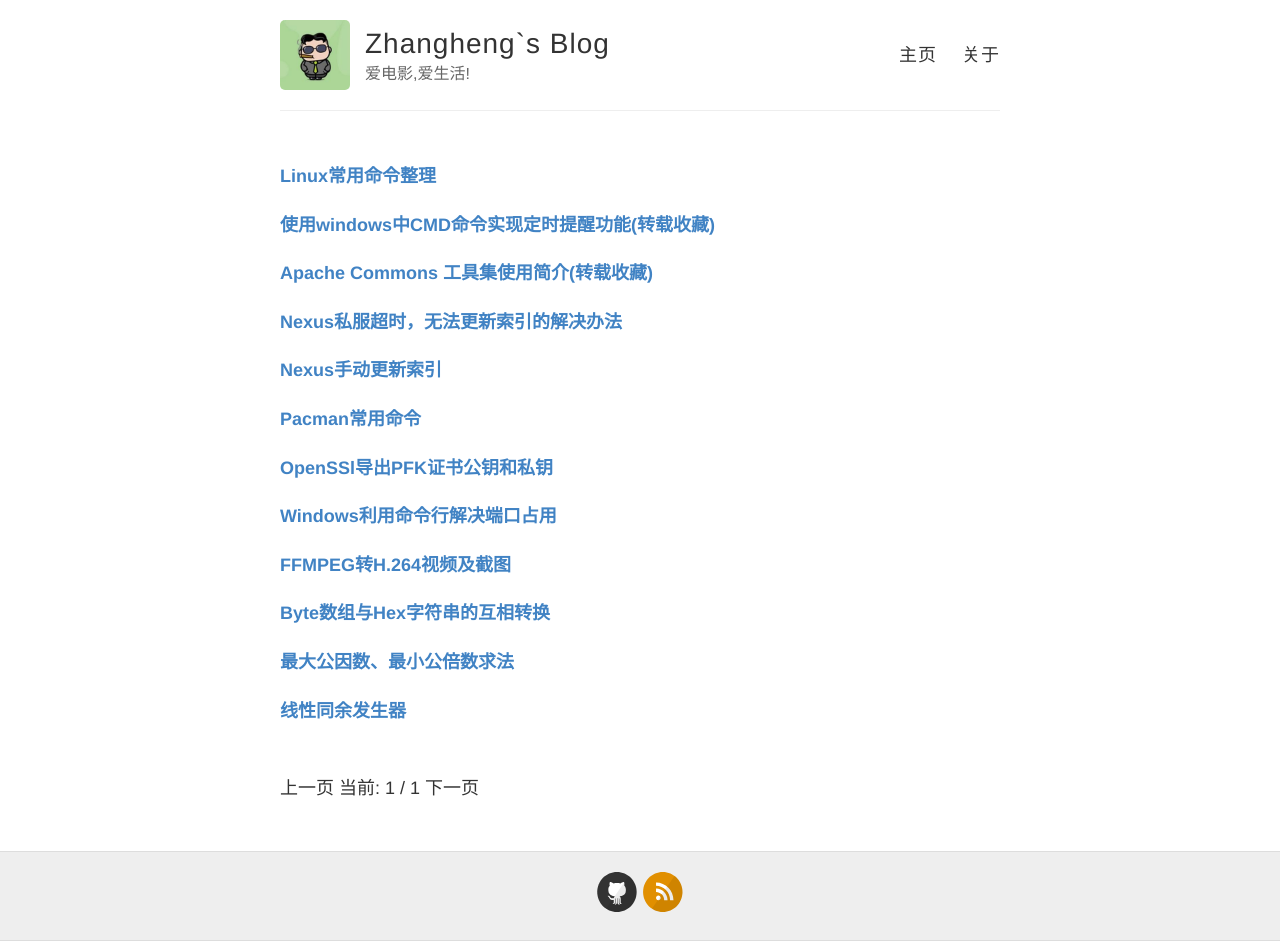
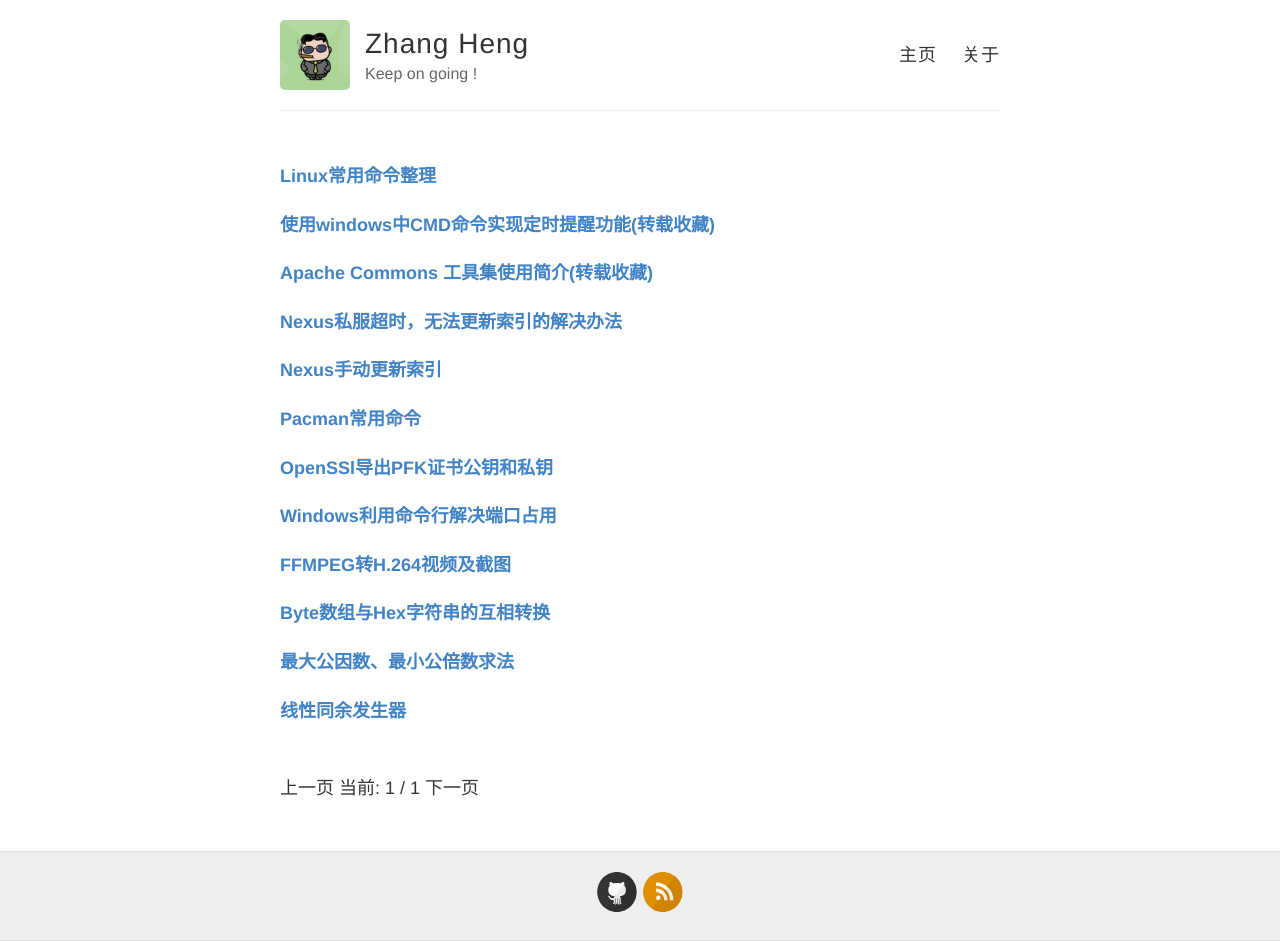
Before and after one commit to daniel163/daniel163.github.io, a Jekyll site: the page built from index.html, in a window 1280 px wide. Built offline with Jekyll 4.4.1, drawn with Linux system fonts in a browser that asks for light colours; Markdown is read by kramdown in place of the engine named in the settings; the list of posts is cut into pages by our own code.

Commit message:
更新主题

```diff
--- a/_config.yml
+++ b/_config.yml
@@ -3,10 +3,10 @@
 #
 
 # Name of your site (displayed in the header)
-name: Zhangheng`s Blog
+name: Zhang Heng
 
 # Short bio or description (displayed in the header)
-description: 爱电影,爱生活!
+description: Keep on going !
 
 # URL of your avatar or profile pic (you could use your GitHub profile pic)
 avatar: https://raw.githubusercontent.com/daniel163/daniel163.github.io/master/images/avatar.jpg
```
